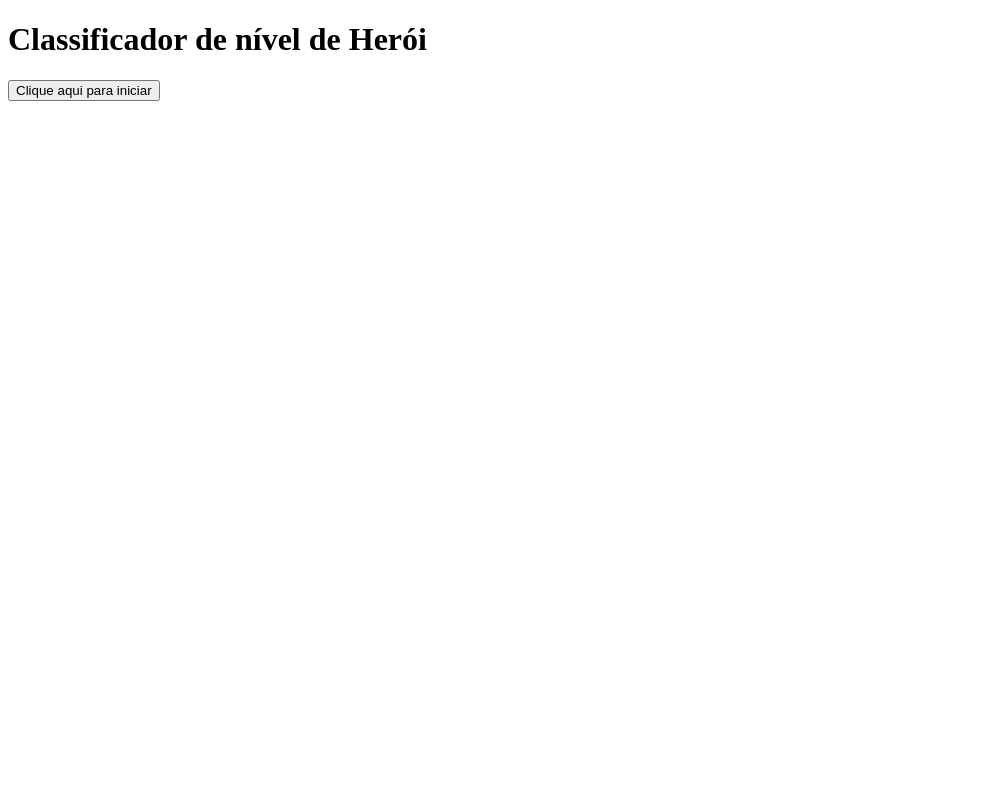
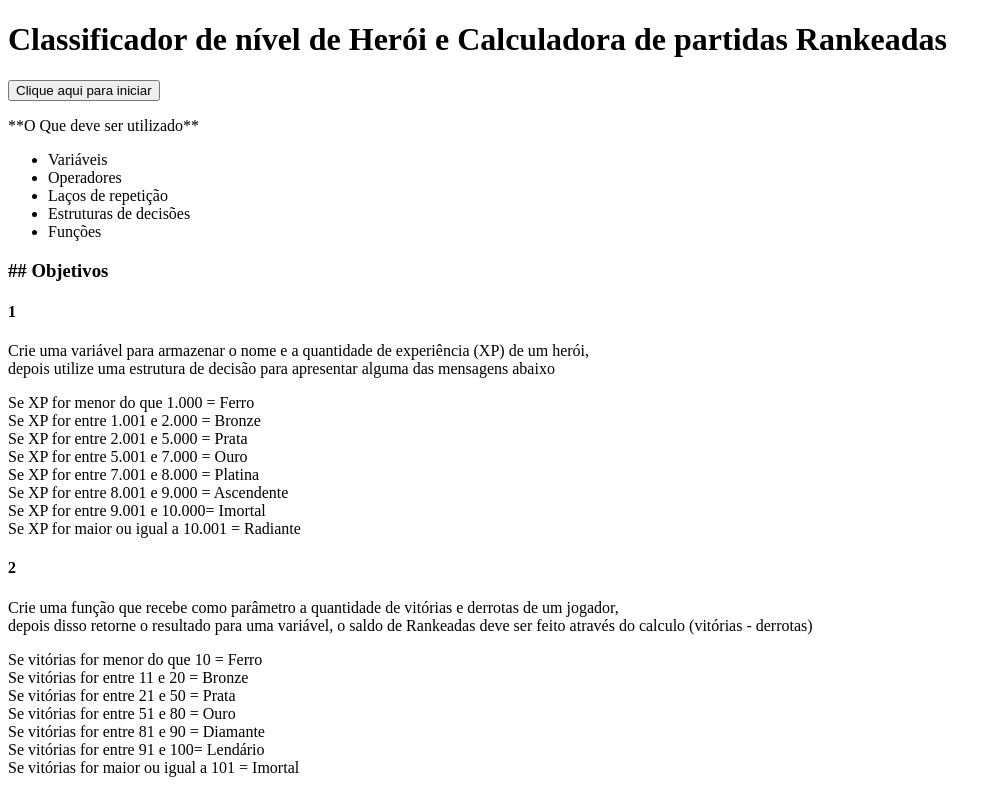
Before and after one commit to CleltonCode/dio-logica, a plain HTML site: page index.html in a window 1280 px wide. Shown: the whole page, without its empty margins (0-1002 px from the left). Drawn offline with Linux system fonts and the light colour scheme.

Commit message:
Update index.html - Inclusao Desafio 2

```diff
--- a/index.html
+++ b/index.html
@@ -8,9 +8,50 @@
 </head>
 
 <body>
-    <h1>Classificador de nível de Herói</h1>
+    <h1>Classificador de nível de Herói e Calculadora de partidas Rankeadas</h1>
     <button onclick="obterDados()">Clique aqui para iniciar</button>
     <p id="resultado"></p>
+
+    <div>
+
+        <p>**O Que deve ser utilizado**</p>
+        <ul>
+        <li> Variáveis</li>
+        <li> Operadores</li>
+        <li> Laços de repetição</li>
+        <li> Estruturas de decisões</li>
+        <li> Funções</li>
+        </ul>
+
+
+        <h3>## Objetivos</h3>
+
+        <h4>1</h4>
+
+        <p>Crie uma variável para armazenar o nome e a quantidade de experiência (XP) de um herói,<br>
+            depois utilize uma estrutura de decisão para apresentar alguma das mensagens abaixo</p>
+
+        <p>Se XP for menor do que 1.000 = Ferro<br>
+        Se XP for entre 1.001 e 2.000 = Bronze<br>
+        Se XP for entre 2.001 e 5.000 = Prata<br>
+        Se XP for entre 5.001 e 7.000 = Ouro<br>
+        Se XP for entre 7.001 e 8.000 = Platina<br>
+        Se XP for entre 8.001 e 9.000 = Ascendente<br>
+        Se XP for entre 9.001 e 10.000= Imortal<br>
+        Se XP for maior ou igual a 10.001 = Radiante</p>
+
+        <h4>2</h4>
+        <p>Crie uma função que recebe como parâmetro a quantidade de vitórias e derrotas de um jogador,<br>
+        depois disso retorne o resultado para uma variável, o saldo de Rankeadas deve ser feito através do calculo (vitórias - derrotas)</p>
+
+        <p>Se vitórias for menor do que 10 = Ferro<br>
+        Se vitórias for entre 11 e 20 = Bronze<br>
+        Se vitórias for entre 21 e 50 = Prata<br>
+        Se vitórias for entre 51 e 80 = Ouro<br>
+        Se vitórias for entre 81 e 90 = Diamante<br>
+        Se vitórias for entre 91 e 100= Lendário<br>
+        Se vitórias for maior ou igual a 101 = Imortal</p>
+    </div>
 
 
 </body>
```
